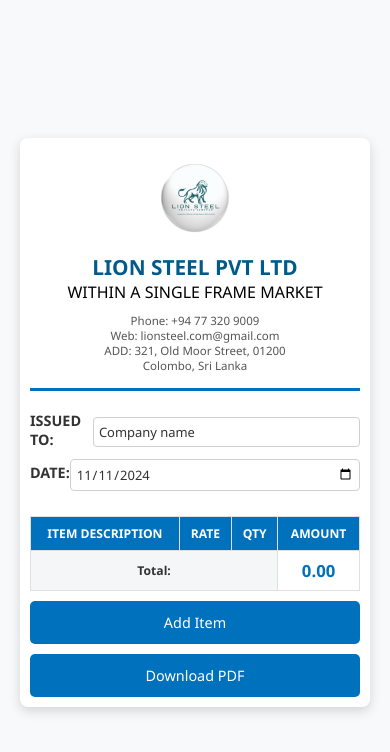
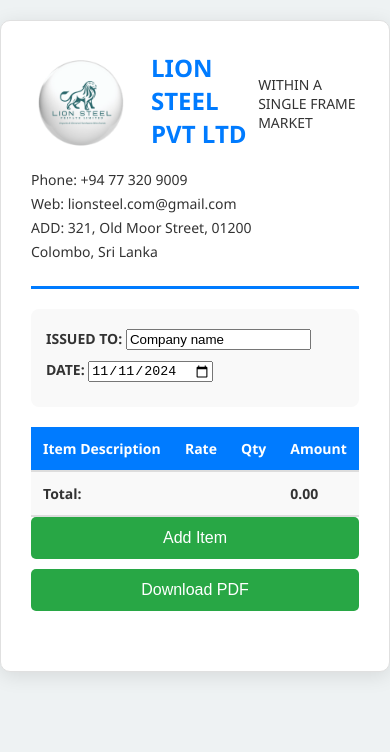
Before and after one commit to Pabs-codes/invoice-printer, a plain HTML site: page index.html in a window 390 px wide. Drawn offline with nearby package versions, Linux system fonts and the light colour scheme.

Commit message:
new/index

```diff
--- /dev/null
+++ b/new/styles.css
@@ -0,0 +1,191 @@
+/* styles.css */
+
+/* Reset styles */
+body, h1, h2, p, table {
+    margin: 0;
+    padding: 0;
+    box-sizing: border-box;
+}
+
+/* General styles */
+body {
+    font-family: 'Arial', sans-serif;
+    background-color: #f4f4f4;
+    color: #333;
+}
+
+.invoice-container {
+    max-width: 900px;
+    margin: 20px auto;
+    padding: 30px;
+    background: #ffffff;
+    border-radius: 10px;
+    box-shadow: 0 4px 20px rgba(0, 0, 0, 0.1);
+}
+
+header {
+    display: flex;
+    justify-content: space-between;
+    align-items: center;
+    border-bottom: 3px solid #007BFF;
+    padding-bottom: 20px;
+}
+
+.header-left {
+    display: flex;
+    align-items: center;
+}
+
+.logo {
+    width: 120px;
+    margin-right: 20px;
+}
+
+h1 {
+    font-size: 28px;
+    color: #007BFF;
+    margin-bottom: 5px;
+}
+
+h2 {
+    font-size: 22px;
+    color: #555;
+    margin: 20px 0;
+}
+
+p {
+    margin: 5px 0;
+    font-size: 14px;
+}
+
+/* Invoice info section */
+.invoice-info {
+    margin: 20px 0;
+    padding: 15px;
+    background-color: #f9f9f9;
+    border-radius: 8px;
+}
+
+.invoice-info input {
+    width: calc(100% - 20px);
+    padding: 8px;
+    margin-top: 5px;
+    border: 1px solid #ccc;
+    border-radius: 4px;
+}
+
+/* Invoice table */
+.invoice-table {
+    width: 100%;
+    margin-bottom: 20px;
+}
+
+table {
+    width: 100%;
+    border-collapse: collapse;
+}
+
+th, td {
+    padding: 12px;
+    text-align: left;
+    border-bottom: 2px solid #ddd;
+}
+
+th {
+    background-color: #007BFF;
+    color: white;
+    font-weight: bold;
+}
+
+td {
+    background-color: #f9f9f9;
+}
+
+td:last-child {
+    font-weight: bold;
+}
+
+.total-label {
+    font-weight: bold;
+}
+
+/* Button styles */
+button {
+    padding: 12px 20px;
+    margin-right: 10px;
+    border: none;
+    border-radius: 5px;
+    background-color: #28a745;
+    color: white;
+    font-size: 16px;
+    cursor: pointer;
+    transition: background-color 0.3s, transform 0.2s;
+}
+
+button:hover {
+    background-color: #218838;
+    transform: translateY(-2px);
+}
+
+button:active {
+    transform: translateY(0);
+}
+
+/* Responsive styles */
+@media (max-width: 768px) {
+    header {
+        flex-direction: column;
+        align-items: flex-start;
+    }
+
+    .header-left {
+        margin-bottom: 10px;
+        width: 100%;
+        display: flex;
+        justify-content: space-between;
+    }
+
+    .logo {
+        width: 100px;
+    }
+
+    h1 {
+        font-size: 24px;
+    }
+
+    h2 {
+        font-size: 18px;
+    }
+
+    .invoice-info input {
+        width: 100%;
+    }
+
+    th, td {
+        font-size: 14px;
+    }
+
+    button {
+        width: 100%;
+        margin-bottom: 10px;
+    }
+}
+
+@media (max-width: 480px) {
+    h1 {
+        font-size: 22px;
+    }
+
+    h2 {
+        font-size: 16px;
+    }
+
+    th, td {
+        font-size: 12px;
+        padding: 8px;
+    }
+
+    .logo {
+        width: 80px;
+    }
+}
--- a/styles.css
+++ b/styles.css
@@ -1,298 +1,161 @@
-* {
+/* styles.css */
+
+/* Reset some default styles */
+body, h1, h2, p, table {
+  margin: 0;
+  padding: 0;
   box-sizing: border-box;
-
-  font-family: "Segoe UI", Tahoma, Geneva, Verdana, sans-serif;
-
-  margin: 0;
-
-  padding: 0;
 }
 
+/* General styles */
 body {
-  background-color: #f8f9fa;
-
-  display: flex;
-
-  justify-content: center;
-
-  align-items: center;
-
-  min-height: 100vh;
+  font-family: 'Segoe UI', Tahoma, Geneva, Verdana, sans-serif;
+  background-color: #eef2f3;
+  color: #333;
 }
 
 .invoice-container {
-  width: 100%;
-
-  max-width: 850px;
-
-  background-color: #ffffff;
-
-  padding: 20px;
-
-  margin: 20px;
-
-  box-shadow: 0 4px 12px rgba(0, 0, 0, 0.15);
-
-  border-radius: 8px;
+  max-width: 900px;
+  margin: 20px auto;
+  padding: 30px;
+  background: #ffffff;
+  border-radius: 10px;
+  box-shadow: 0 4px 20px rgba(0, 0, 0, 0.1);
+  border: 1px solid #e0e0e0;
 }
 
 header {
   display: flex;
-
-  flex-wrap: wrap;
-
   justify-content: space-between;
-
   align-items: center;
-
-  border-bottom: 3px solid #0071bc;
-
-  padding-bottom: 15px;
+  border-bottom: 3px solid #007BFF;
+  padding-bottom: 20px;
 }
 
 .header-left {
-  text-align: left;
+  display: flex;
+  align-items: center;
 }
 
-.header-right {
-  text-align: right;
+.logo {
+  width: 120px;
+  margin-right: 20px;
+}
 
-  font-size: 0.9em;
+h1 {
+  font-size: 28px;
+  color: #007BFF;
+  margin-bottom: 5px;
+}
 
+h2 {
+  font-size: 18px;
   color: #555;
 }
 
-.header-left,
-.header-right {
-  flex: 1 1 100%;
-
-  margin-top: 10px;
+p {
+  margin: 5px 0;
+  font-size: 14px;
 }
 
-.logo {
-  width: 80px;
+/* Invoice info section */
+.invoice-info {
+  margin: 20px 0;
+  padding: 15px;
+  background-color: #f9f9f9;
+  border-radius: 8px;
+}
 
-  height: auto;
-
+.invoice-info p {
   margin-bottom: 10px;
 }
 
-h1 {
-  margin: 0;
+/* Invoice table */
+.invoice-table {
+  width: 100%;
+  margin-bottom: 20px;
+}
 
-  color: #005b8a;
+table {
+  width: 100%;
+  border-collapse: collapse;
+}
 
-  font-size: 1.8em;
+th, td {
+  padding: 12px;
+  text-align: left;
+  border-bottom: 2px solid #ddd;
+}
 
+th {
+  background-color: #007BFF;
+  color: white;
   font-weight: bold;
 }
 
-.invoice-info {
-  margin-top: 20px;
-
-  font-size: 1em;
-
-  display: flex;
-
-  flex-direction: column;
-
-  gap: 5px;
+td {
+  background-color: #f9f9f9;
 }
 
-.invoice-info p {
+td:last-child {
   font-weight: bold;
-
-  color: #333;
-}
-
-.invoice-table table {
-  width: 100%;
-
-  margin-top: 25px;
-
-  border-collapse: collapse;
-
-  font-size: 0.95em;
-}
-
-.invoice-table th {
-  background-color: #0071bc;
-
-  color: white;
-
-  padding: 12px;
-
-  border: 1px solid #e0e0e0;
-
-  font-weight: 600;
-
-  text-transform: uppercase;
-}
-
-.invoice-table td {
-  padding: 10px;
-
-  border: 1px solid #e0e0e0;
-
-  text-align: center;
-
-  color: #333;
-}
-
-.invoice-table td input {
-  width: 100%;
-
-  padding: 6px;
-
-  border: 1px solid #d0d0d0;
-
-  border-radius: 4px;
-
-  font-size: 0.9em;
 }
 
 .total-label {
-  text-align: right;
-
-  padding-right: 15px;
-
   font-weight: bold;
-
-  background-color: #f4f6f8;
-
-  color: #333;
 }
 
-#total-amount {
-  font-weight: bold;
-
-  color: #0071bc;
-
-  font-size: 1.1em;
-}
-
+/* Button styles */
 button {
-  margin-top: 15px;
-
-  padding: 10px 20px;
-
-  background-color: #0071bc;
-
-  color: #fff;
-
+  padding: 12px 20px;
+  margin-right: 10px;
   border: none;
-
   border-radius: 5px;
-
+  background-color: #28a745;
+  color: white;
+  font-size: 16px;
   cursor: pointer;
-
-  font-size: 0.9em;
-
-  transition: background-color 0.3s ease;
+  transition: background-color 0.3s, transform 0.2s;
 }
 
 button:hover {
-  background-color: #005b8a;
+  background-color: #218838;
+  transform: translateY(-2px);
 }
 
-button.no-print {
-  margin-right: 10px;
-}
-/* Responsive Design */
-
-@media (max-width: 768px) {
-    .invoice-container {
-        padding: 15px;
-    }
-
-    header {
-        flex-direction: column;
-    }
-
-    .header-left,
-    .header-right {
-        text-align: center;
-        flex: 1 1 100%;
-    }
-
-    h1 {
-        font-size: 1.5em;
-    }
-
-    .invoice-table th,
-    .invoice-table td {
-        padding: 8px;
-        font-size: 0.85em;
-    }
-
-    button {
-        width: 100%;
-        margin-top: 10px;
-        padding: 12px;
-    }
+button:active {
+  transform: translateY(0);
 }
 
-@media (max-width: 480px) {
-    .invoice-container {
-        padding: 10px;
-    }
-
-    h1 {
-        font-size: 1.3em;
-    }
-
-    .header-right p {
-        font-size: 0.8em;
-    }
-
-    .invoice-info {
-        font-size: 0.9em;
-    }
-
-    .invoice-table th,
-    .invoice-table td {
-        font-size: 0.8em;
-    }
-}
-
-
-
-.invoice-info {
-    margin-top: 20px;
-    font-size: 1em;
-    display: flex;
-    flex-direction: column;
-    gap: 5px;
+/* Responsive styles */
+@media (max-width: 600px) {
+  header {
+      flex-direction: column;
+      align-items: flex-start;
   }
 
-  .invoice-info p {
-    font-weight: bold;
-    color: #333;
-    display: flex;
-    align-items: center;
+  .header-left {
+      margin-bottom: 10px;
   }
 
-  .invoice-info input[type="text"],
-  .invoice-info input[type="date"] {
-    margin-left: 10px;
-    padding: 5px;
-    font-size: 0.9em;
-    color: #333;
-    border: 1px solid #d0d0d0;
-    border-radius: 4px;
-    width: calc(100% - 120px); /* Adjust to fit layout */
-    max-width: 300px; /* Limit the width for better alignment */
+  .logo {
+      width: 100px;
   }
 
-  @media (max-width: 768px) {
-    .invoice-info {
-      font-size: 0.9em;
-    }
+  h1 {
+      font-size: 24px;
+  }
 
-    .invoice-info input[type="text"],
-    .invoice-info input[type="date"] {
-      width: 100%; /* Full width on smaller screens */
-      margin-left: 0;
-      margin-top: 5px;
-    }
+  h2 {
+      font-size: 16px;
   }
+
+  th, td {
+      font-size: 14px;
+  }
+
+  button {
+      width: 100%;
+      margin-bottom: 10px;
+  }
+}
```
Also changed, not shown: new/index.html (added, +58 -0 lines), new/script.js (added, +47 -0 lines).
